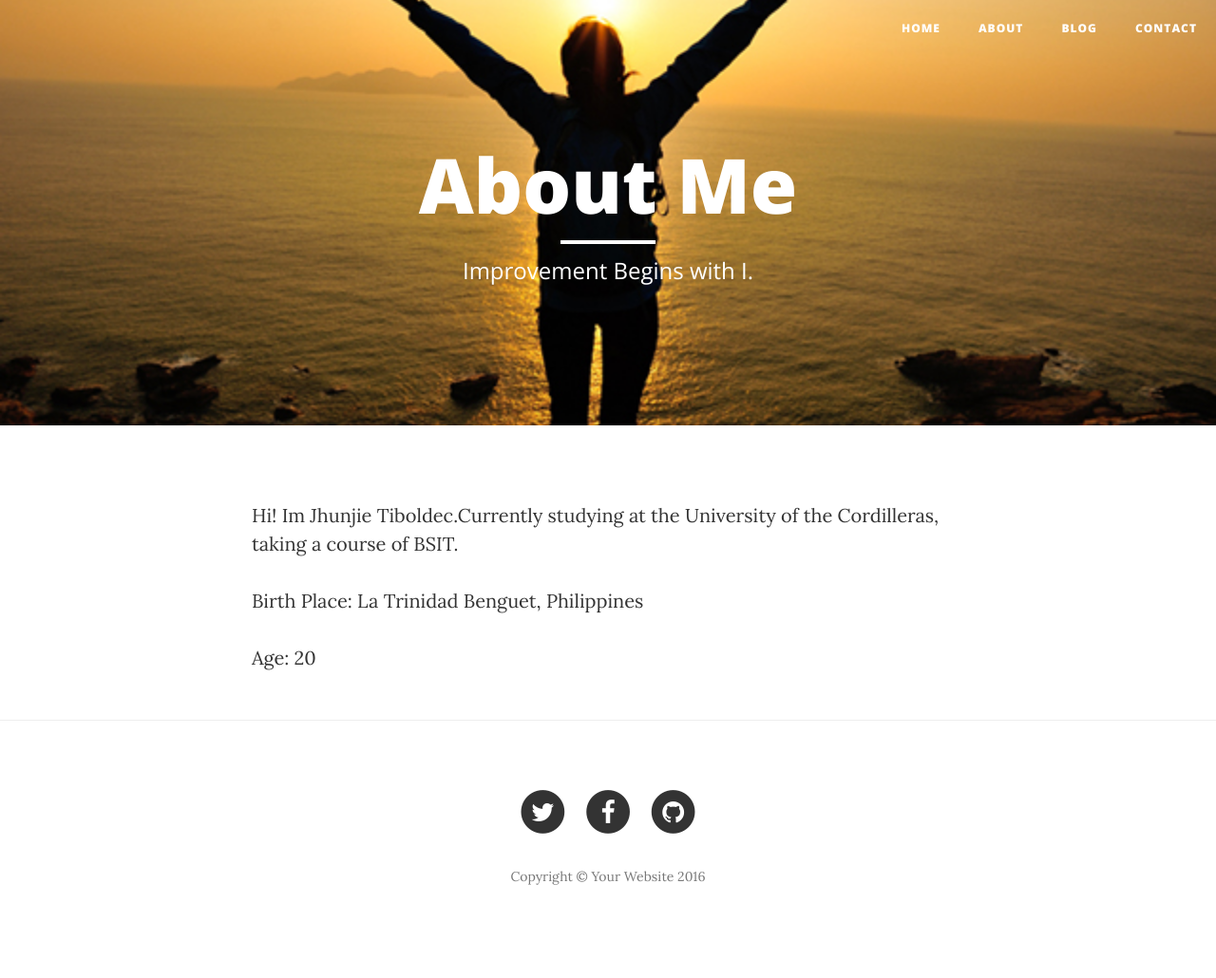
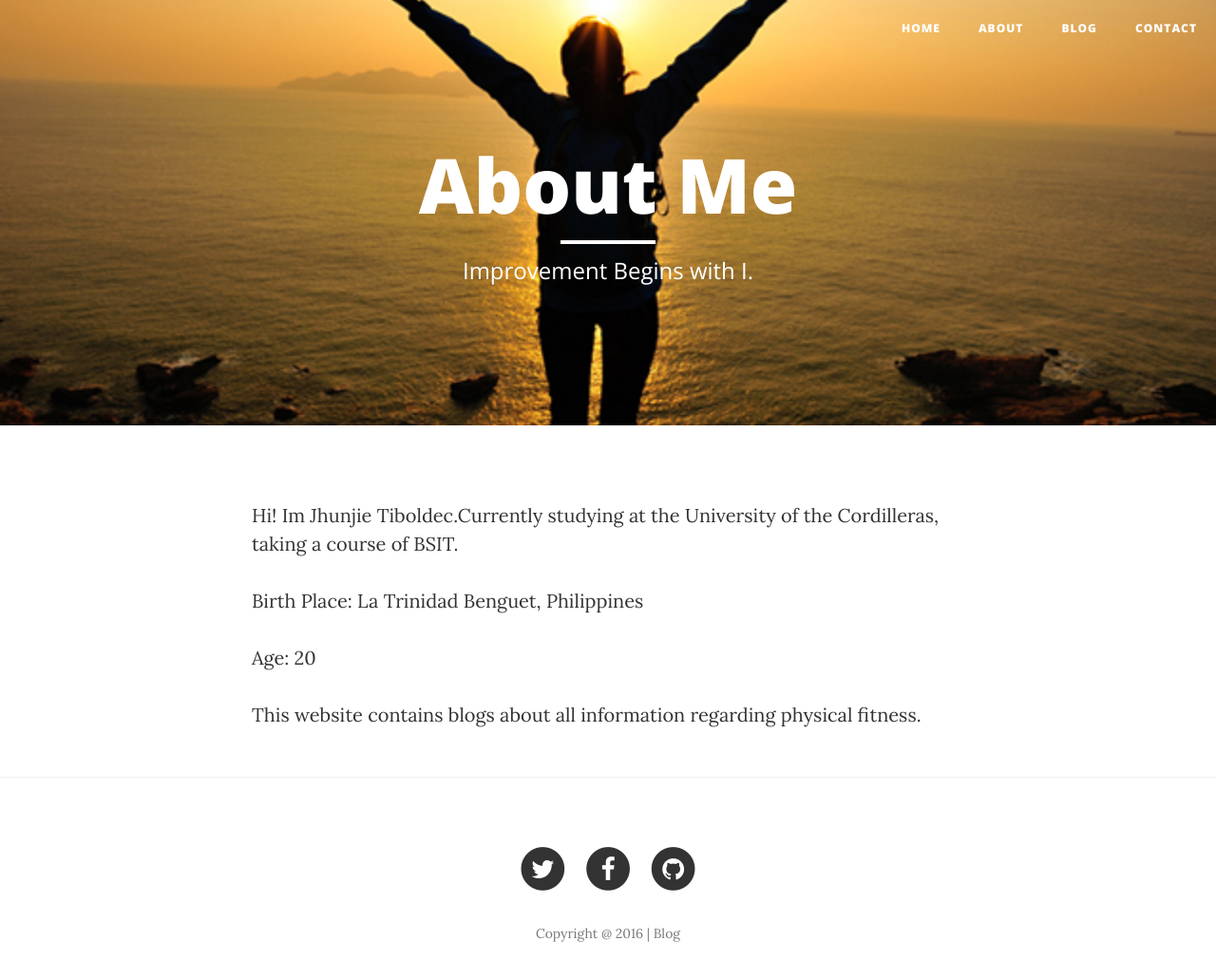
Before and after one commit to tiboldecjhunjie/Blog, a website: page about.html in a window 1280 px wide. Shown: the whole page at 95% size. Before the commit the page ends 999 px from the top, so only its background shows below. Drawn offline with nearby package versions, Linux system fonts and the light colour scheme.

Commit message:
Update about.html

```diff
--- a/about.html
+++ b/about.html
@@ -9,7 +9,7 @@
     <meta name="description" content="">
     <meta name="author" content="">
 
-    <title>Clean Blog - About</title>
+    <title>Fitness Club | About</title>
 
     <!-- Bootstrap Core CSS -->
     <link href="vendor/bootstrap/css/bootstrap.min.css" rel="stylesheet">
@@ -90,6 +90,8 @@
                 <p>Hi! Im Jhunjie Tiboldec.Currently studying at the University of the Cordilleras, taking a course of BSIT.</p>
                 <p>Birth Place: La Trinidad Benguet, Philippines</p>
                 <p>Age: 20</p>
+
+                <p>This website contains blogs about all information regarding physical fitness.</p>
             </div>
         </div>
     </div>
@@ -127,7 +129,7 @@
                             </a>
                         </li>
                     </ul>
-                    <p class="copyright text-muted">Copyright &copy; Your Website 2016</p>
+                    <p class="copyright text-muted">Copyright @ 2016 | Blog</p>
                 </div>
             </div>
         </div>
```
